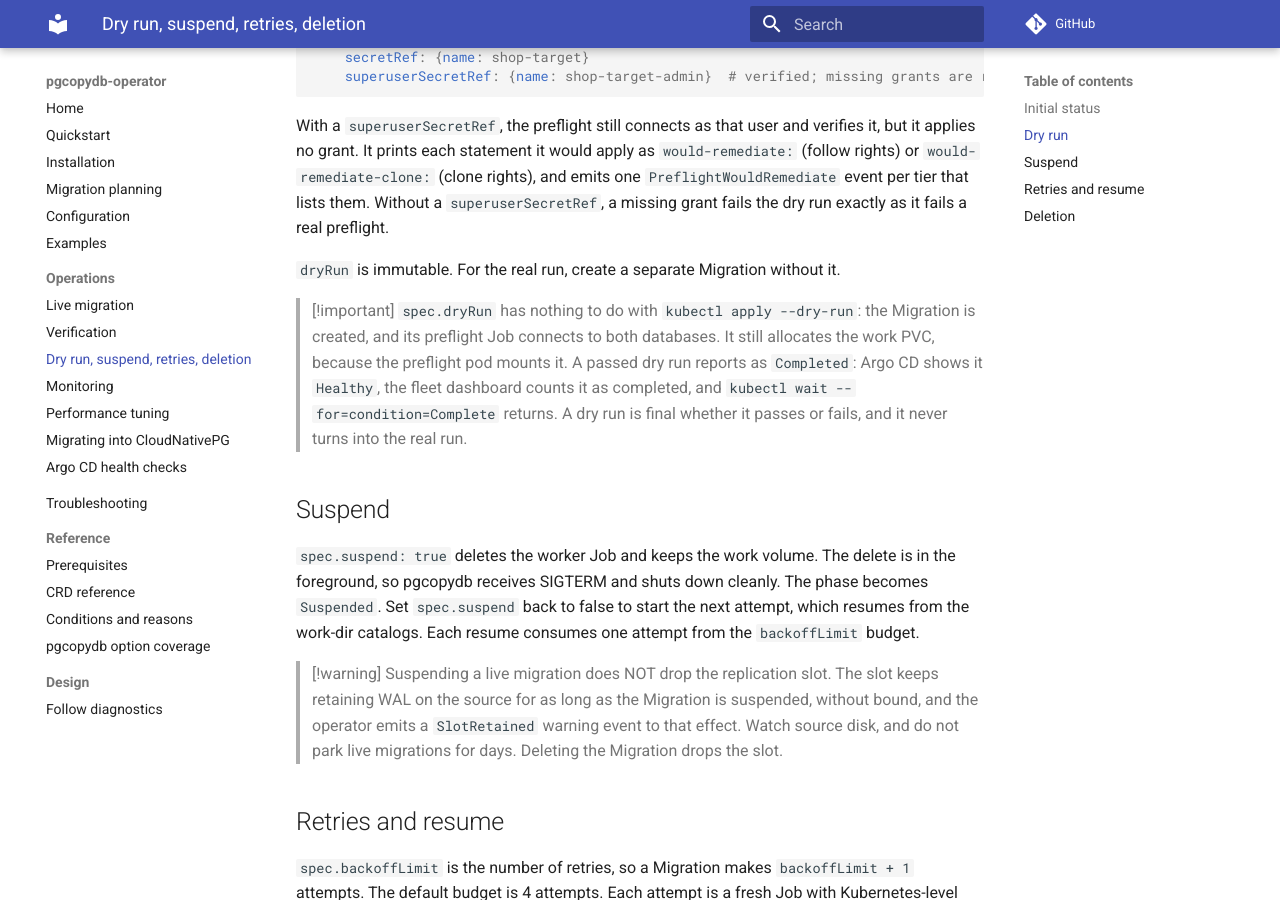
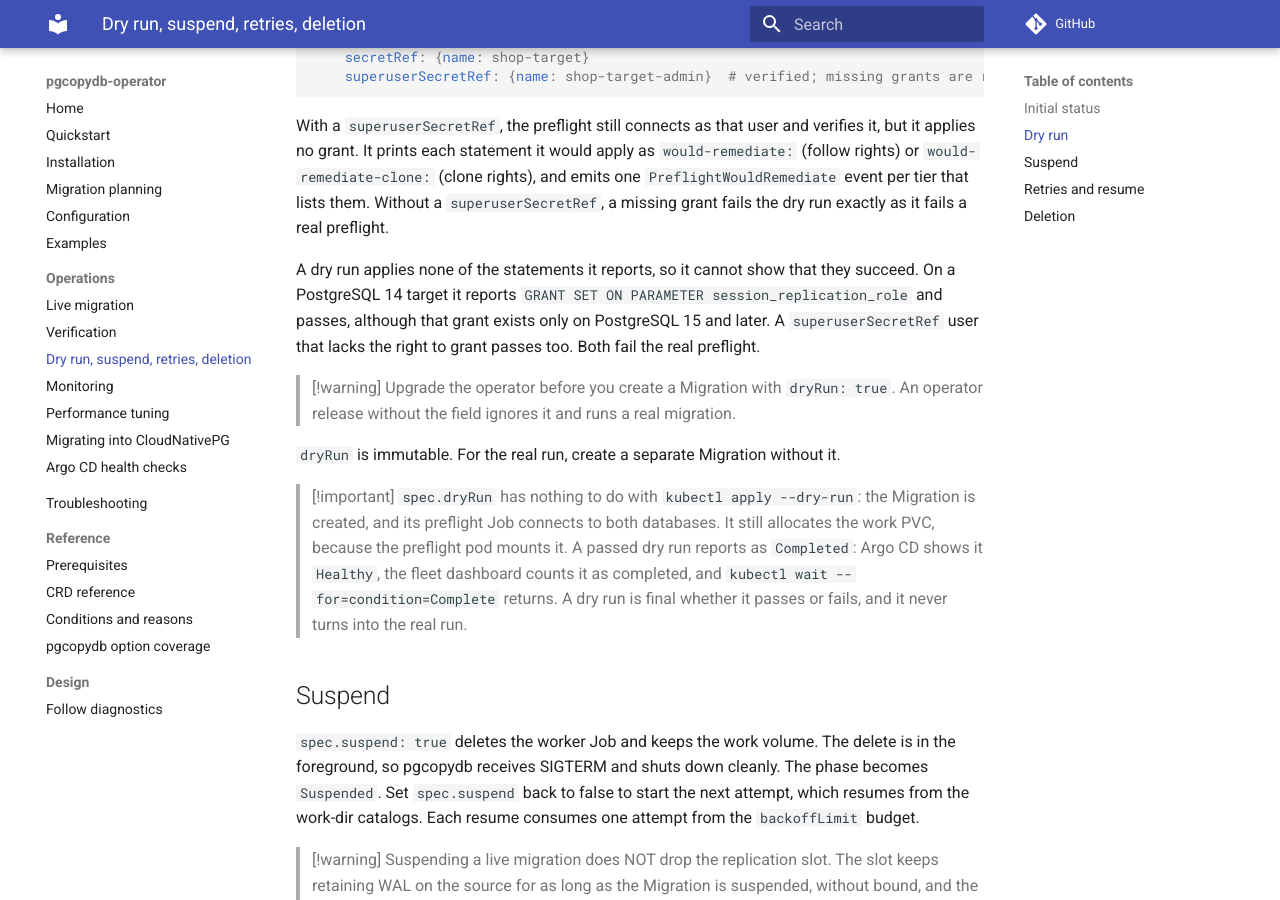
Before and after one commit to ydixken/pgcopydb-operator, an MkDocs documentation site: the page built from docs/operations/lifecycle.md, in a window 1280 px wide and 900 px high, scrolled down 767 px. Built offline with MkDocs 1.6.1 and Material for MkDocs 9.7.7, drawn with Linux system fonts in a browser that asks for light colours; comment, search, counter and statistics services are not loaded.

Commit message:
docs: note what a dry run cannot prove and that it needs an upgraded operator

```diff
--- a/docs/operations/lifecycle.md
+++ b/docs/operations/lifecycle.md
@@ -33,6 +33,15 @@ spec:
 With a `superuserSecretRef`, the preflight still connects as that user and verifies it, but it applies no grant.
 It prints each statement it would apply as `would-remediate:` (follow rights) or `would-remediate-clone:` (clone rights), and emits one `PreflightWouldRemediate` event per tier that lists them.
 Without a `superuserSecretRef`, a missing grant fails the dry run exactly as it fails a real preflight.
+
+A dry run applies none of the statements it reports, so it cannot show that they succeed.
+On a PostgreSQL 14 target it reports `GRANT SET ON PARAMETER session_replication_role` and passes, although that grant exists only on PostgreSQL 15 and later.
+A `superuserSecretRef` user that lacks the right to grant passes too.
+Both fail the real preflight.
+
+> [!warning]
+> Upgrade the operator before you create a Migration with `dryRun: true`.
+> An operator release without the field ignores it and runs a real migration.
 
 `dryRun` is immutable.
 For the real run, create a separate Migration without it.
```
Also changed, not shown: docs/reference/prerequisites.md (+1 -0 lines).
